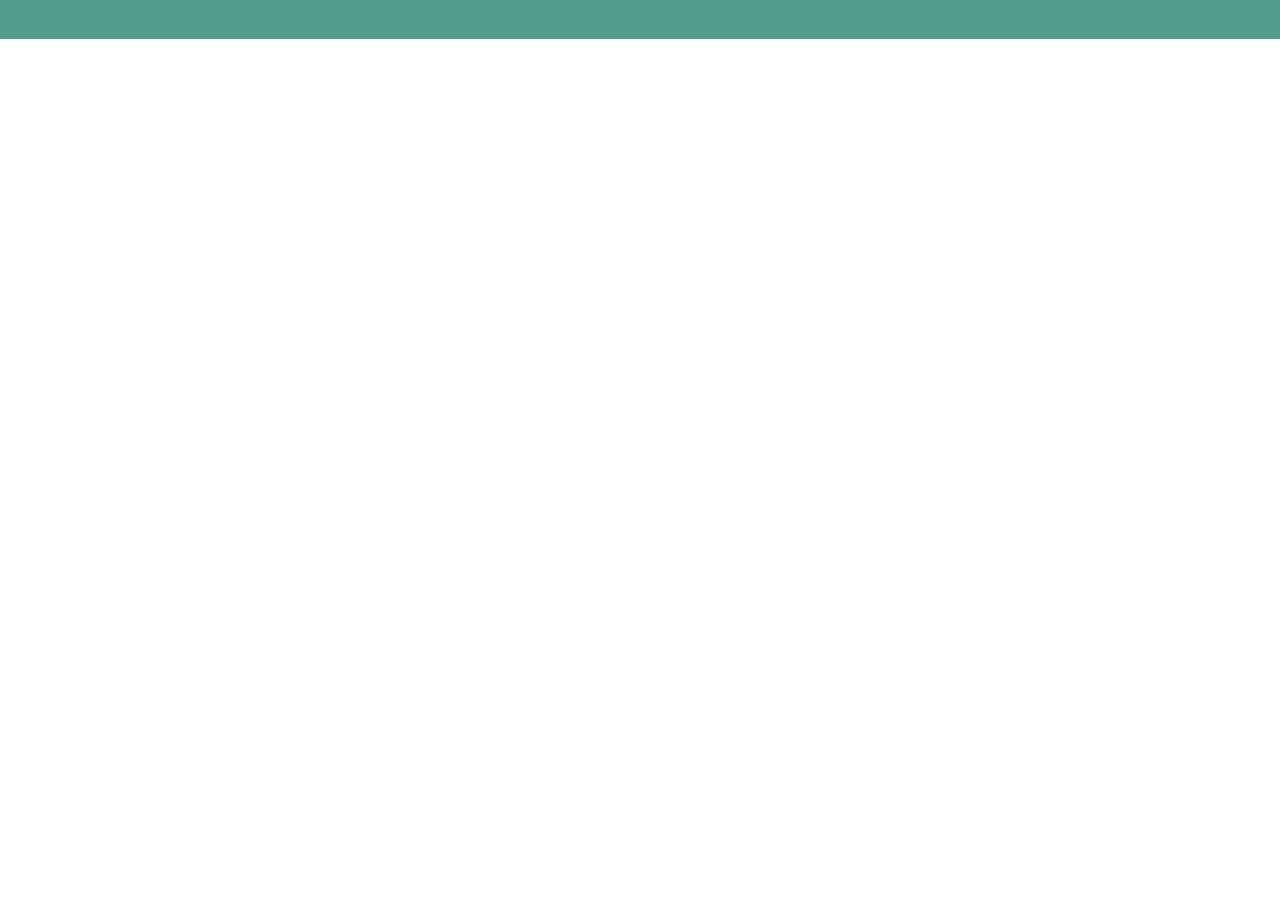
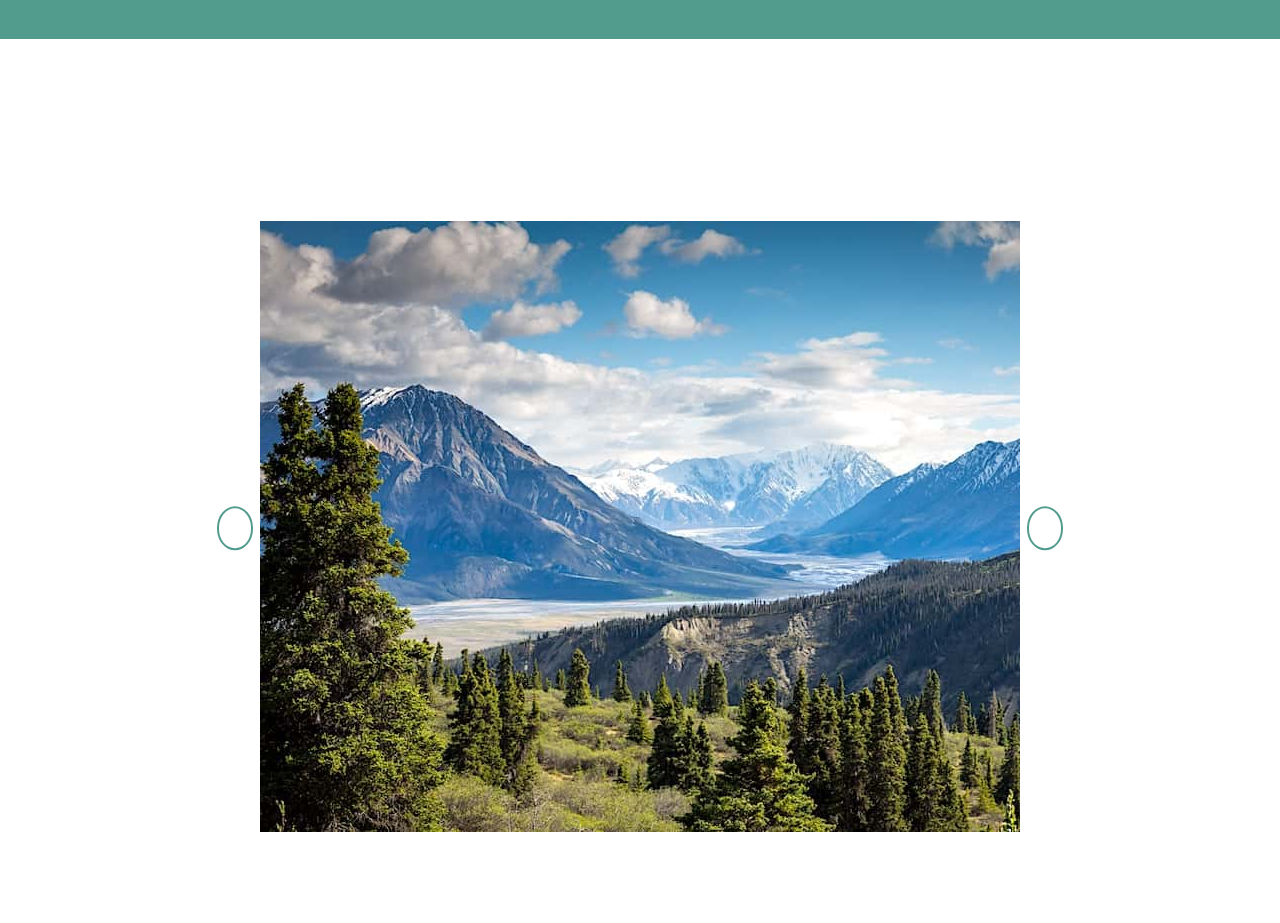
Before and after one commit to ivstepa/citypass-palmsprings, a Jekyll site: the page built from index.html, in a window 1280 px wide. Shown: the part 1853-2776 px from the top of the page. Built offline with Jekyll 4.4.1, drawn with Linux system fonts in a browser that asks for light colours; nearby versions of some CDN libraries; before the commit the page ends 1892 px from its top, so only the background shows below that.

Commit message:
Adding basic styling to Siteseeing slideshow

```diff
--- a/_includes/head.html
+++ b/_includes/head.html
@@ -6,7 +6,9 @@
     <script async defer
     src="https://maps.googleapis.com/maps/api/js?key=AIzaSyBWhZRUI-4K0kQvBuZNLi43B3A4a8eb4hQ&callback=initMap">
     </script>
+    <script src="{{ "/assets/js/glide.min.js" | relative_url }}"></script>
     <link rel="shortcut icon" type="image/png" href="{{ "/assets/images/favicon.png" | relative_url }}">
+    <link rel="stylesheet" href="https://use.fontawesome.com/releases/v5.13.0/css/all.css" integrity="sha384-Bfad6CLCknfcloXFOyFnlgtENryhrpZCe29RTifKEixXQZ38WheV+i/6YWSzkz3V" crossorigin="anonymous">
     <link rel="stylesheet" href="{{ "/assets/css/styles.css" | relative_url }}">
     <title>{{ page.meta_title }}</title>
     <meta name="description" content="{{ page.meta_description }}">
--- a/_sass/_styles.scss
+++ b/_sass/_styles.scss
@@ -1,3 +1,6 @@
+@import 'vendors/glide.core.min';
+@import 'vendors/glide.theme.min';
+
 @import 'base/fonts';
 @import 'base/variables';
 
--- a/_sass/homepage/_siteseeing.scss
+++ b/_sass/homepage/_siteseeing.scss
@@ -9,5 +9,47 @@
     background-color: $green;
     color: $white;
   }
+}
 
+.glide {
+  max-width: 900px;
+  margin: 0 auto;
+  padding: 0 70px;
+  display: flex;
+  justify-content: center;
+  align-items: center;
+  min-height: 100vh;
+
+  &__arrow {
+    border-radius: 50%;
+    border: 2px solid $green;
+    box-shadow: none;
+    text-shadow: none;
+    padding: 13px;
+  }
+
+    :hover {
+      border-color: $green;
+    }
+
+  &__bullet {
+    border: 2px solid $green;
+    box-shadow: none;
+    text-shadow: none;
+    padding: 4px;
+
+    &:focus {
+      border: 2px solid $green;
+      background-color: $green;
+    }
+
+    &--active {
+      background-color: $green;
+    }
+
+    :hover{
+      border-color: $green;
+    }
+
+  }
 }
--- /dev/null
+++ b/_sass/vendors/_glide.core.min.scss
@@ -0,0 +1 @@
+.glide{position:relative;width:100%;box-sizing:border-box}.glide *{box-sizing:inherit}.glide__track{overflow:hidden}.glide__slides{position:relative;width:100%;list-style:none;backface-visibility:hidden;transform-style:preserve-3d;touch-action:pan-Y;overflow:hidden;padding:0;white-space:nowrap;display:flex;flex-wrap:nowrap;will-change:transform}.glide__slides--dragging{user-select:none}.glide__slide{width:100%;height:100%;flex-shrink:0;white-space:normal;user-select:none;-webkit-touch-callout:none;-webkit-tap-highlight-color:transparent}.glide__slide a{user-select:none;-webkit-user-drag:none;-moz-user-select:none;-ms-user-select:none}.glide__arrows{-webkit-touch-callout:none;user-select:none}.glide__bullets{-webkit-touch-callout:none;user-select:none}.glide--rtl{direction:rtl}
--- /dev/null
+++ b/_sass/vendors/_glide.theme.min.scss
@@ -0,0 +1 @@
+.glide__arrow{position:absolute;display:block;top:50%;z-index:2;color:white;text-transform:uppercase;padding:9px 12px;background-color:transparent;border:2px solid rgba(255,255,255,0.5);border-radius:4px;box-shadow:0 0.25em 0.5em 0 rgba(0,0,0,0.1);text-shadow:0 0.25em 0.5em rgba(0,0,0,0.1);opacity:1;cursor:pointer;transition:opacity 150ms ease, border 300ms ease-in-out;transform:translateY(-50%);line-height:1}.glide__arrow:focus{outline:none}.glide__arrow:hover{border-color:white}.glide__arrow--left{left:2em}.glide__arrow--right{right:2em}.glide__arrow--disabled{opacity:0.33}.glide__bullets{position:absolute;z-index:2;bottom:2em;left:50%;display:inline-flex;list-style:none;transform:translateX(-50%)}.glide__bullet{background-color:rgba(255,255,255,0.5);width:9px;height:9px;padding:0;border-radius:50%;border:2px solid transparent;transition:all 300ms ease-in-out;cursor:pointer;line-height:0;box-shadow:0 0.25em 0.5em 0 rgba(0,0,0,0.1);margin:0 0.25em}.glide__bullet:focus{outline:none}.glide__bullet:hover,.glide__bullet:focus{border:2px solid white;background-color:rgba(255,255,255,0.5)}.glide__bullet--active{background-color:white}.glide--swipeable{cursor:grab;cursor:-moz-grab;cursor:-webkit-grab}.glide--dragging{cursor:grabbing;cursor:-moz-grabbing;cursor:-webkit-grabbing}
--- a/index.html
+++ b/index.html
@@ -30,5 +30,32 @@ layout: default
 
 <section class="siteseeing">
   <h1 class="siteseeing__title">Site seeing</h1>
+  <div class="glide">
+    <div class="glide__track" data-glide-el="track">
+      <ul class="glide__slides">
+        <li class="glide__slide">
+          <img src="/assets/images/trails.jpg">
+        </li>
+        <li class="glide__slide">
+          <img src="/assets/images/instagrammable.jpg">
+        </li>
+      </ul>
+    </div>
+    <div class="glide__arrows" data-glide-el="controls">
+      <button class="glide__arrow glide__arrow--left" data-glide-dir="<"><i class="fas fa-angle-left"></i></button>
+      <button class="glide__arrow glide__arrow--right" data-glide-dir=">"><i class="fas fa-angle-right"></i></button>
+    </div>
+    <div class="glide__bullets" data-glide-el="controls[nav]">
+      <button class="glide__bullet" data-glide-dir="=0"></button>
+      <button class="glide__bullet" data-glide-dir="=1"></button>
+    </div>
+</div>
+  </div>
+</section>
 
-</section>
+<script>
+  new Glide('.glide',{
+    type: 'carousel',
+    perView: 1
+  }).mount();
+</script>
```
Also changed, not shown: assets/images/instagrammable.jpg (added), assets/images/trails.jpg (added), assets/js/glide.min.js (added).
